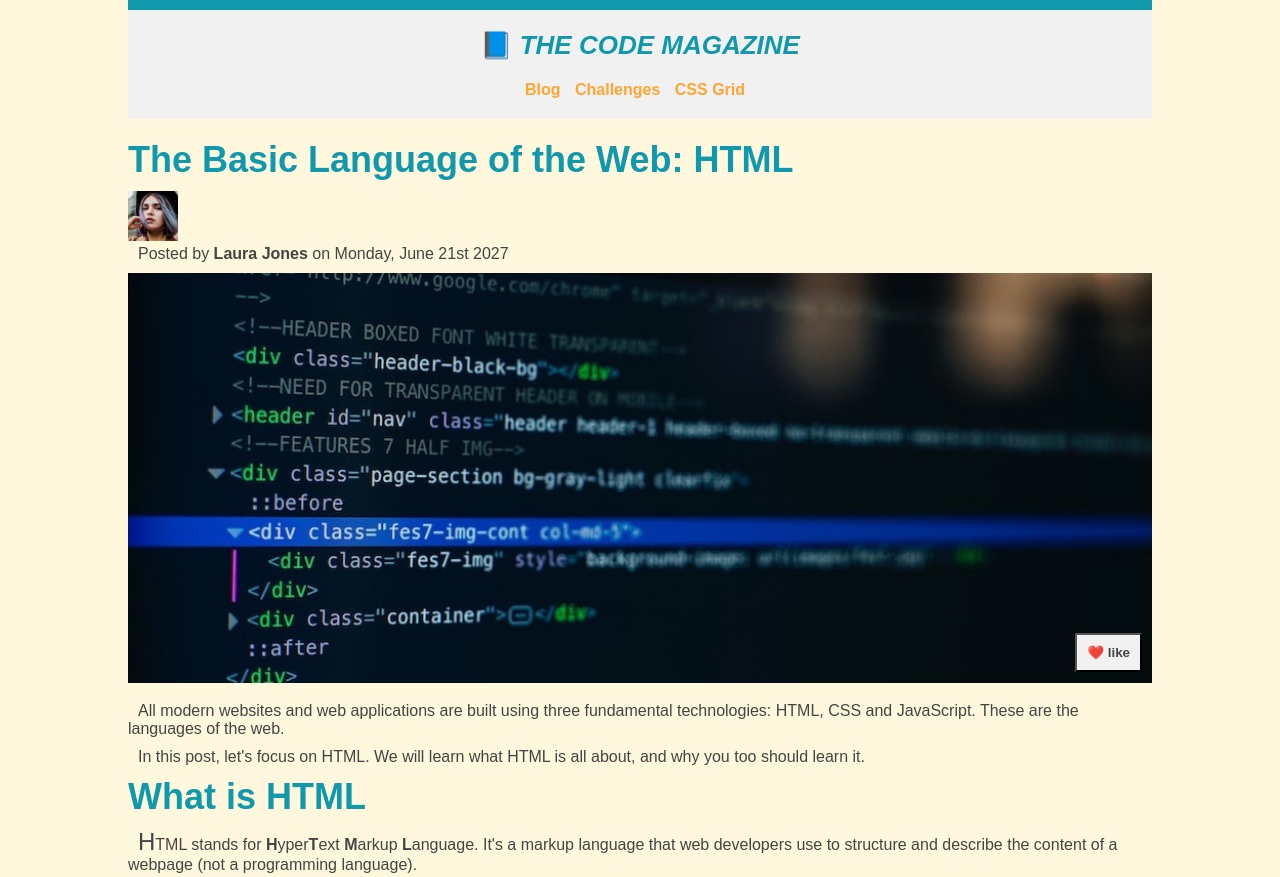
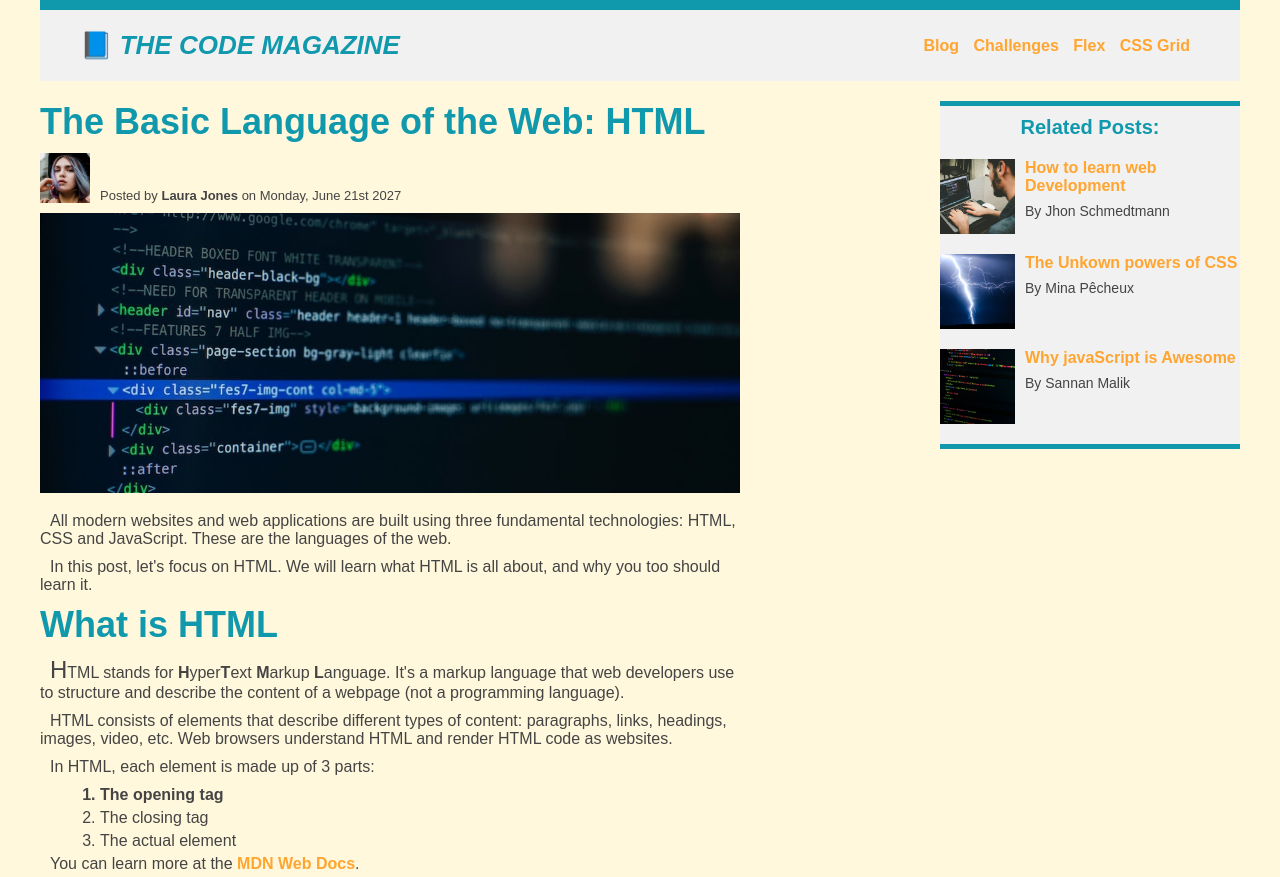
Before and after one commit to reddyakash290/learn_HTML, a plain HTML site: page index.html in a window 1280 px wide. Shown: the top 877 px of the page. Drawn offline with Linux system fonts and the light colour scheme.

Commit message:
after flex box

```diff
--- a/index.html
+++ b/index.html
@@ -15,14 +15,17 @@
         <nav class="C-nav">
           <a href="#">Blog</a>
           <a href="#">Challenges</a>
+          <a href="#">Flex</a>
           <a href="#">CSS Grid</a>
         </nav>
       </header>
 
+      <div class="layout-box">
         <article>
           <header class="article-header">
             <h2>The Basic Language of the Web: HTML</h2>
 
+            <div class="author-box">
               <img
                 src="img/laura-jones.jpg"
                 height="50"
@@ -33,6 +36,7 @@
               <p id="author">
                 Posted by <strong>Laura Jones</strong> on Monday, June 21st 2027
               </p>
+            </div>
 
             <img
               src="img/post-img.jpg"
@@ -40,7 +44,6 @@
               alt="HTML Code picture"
               class="code-img"
             />
-          <button id="like">❤️ <strong>like</strong></button>
           </header>
 
           <p>
@@ -59,8 +62,8 @@
           <p>
             HTML stands for <strong>H</strong>yper<strong>T</strong>ext
             <strong>M</strong>arkup <strong>L</strong>anguage. It's a markup
-          language that web developers use to structure and describe the content
-          of a webpage (not a programming language).
+            language that web developers use to structure and describe the
+            content of a webpage (not a programming language).
           </p>
 
           <p>
@@ -113,29 +116,41 @@
           <h4>Related Posts:</h4>
 
           <ul class="related-post">
-          <li>
+            <li class="related-auth-box">
               <img src="img/related-1.jpg" height="75" width="75" />
-            <a href="#">How to learn web Development</a>
-            <p></p>
+              <div>
+                <a href="https://www.udemy.com/user/jonasschmedtmann/"
+                  >How to learn web Development</a
+                >
                 <p class="related-author">By Jhon Schmedtmann</p>
+              </div>
             </li>
 
-          <li>
+            <li class="related-auth-box">
               <img src="img/related-2.jpg" height="75" width="75" />
-            <a href="#">The Unkown powers of CSS</a>
-            <p></p>
-            <p class="related-author">By Jim Dillon</p>
+              <div>
+                <a
+                  href="https://medium.com/codex/the-hidden-powers-of-css-5f73111633f8"
+                  >The Unkown powers of CSS</a
+                >
+                <p class="related-author">By Mina Pêcheux</p>
+              </div>
             </li>
 
-          <li>
+            <li class="related-auth-box">
               <img src="img/related-3.jpg" height="75" width="75" />
-            <a href="#">Why javaScript is Awsome</a>
-            <p></p>
-            <p class="related-author">By Matilda</p>
+              <div>
+                <a
+                  href="https://medium.com/@sannanmalikofficial/why-javascript-is-awesome-4f5ccd46f246"
+                  >Why javaScript is Awesome</a
+                >
+                <p class="related-author">By Sannan Malik</p>
+              </div>
             </li>
           </ul>
         </aside>
-
+      </div>
+      <!-- <button id="like">❤️ <strong>like</strong></button> -->
       <footer><p id="copyright">Copyright &copy; 2027 Aakash Reddy</p></footer>
     </div>
   </body>
--- a/style.css
+++ b/style.css
@@ -17,29 +17,28 @@ h4 {
   padding: 20px 40px;
   margin-bottom: 20px;
   border-top: 10px solid #1098ad;
-  text-align: center;
 }
 
-.article-header {
+/* .article-header {
   position: relative;
-}
+} */
 
 .container {
-  width: 80%;
+  width: 1200px;
   margin: auto auto;
   background-color: cornsilk;
 }
 
-.C-nav {
+/* .C-nav {
   padding-top: 10px;
   text-align: center;
-}
+} */
 
-.C-nav a:link {
+/* .C-nav a:link {
   margin-right: 10px;
   margin-top: 10px;
   display: inline-block;
-}
+} */
 
 body {
   background-color: cornsilk;
@@ -86,10 +85,9 @@ h3 {
 
 h4 {
   margin-top: 10px;
-  margin-bottom: 10px;
+  margin-bottom: 20px;
   font-size: 20px;
   text-align: center;
-  margin-bottom: 10px;
 }
 
 p {
@@ -114,7 +112,8 @@ li {
 }
 
 #author {
-  font-size: 16px;
+  font-size: 13px;
+  margin-bottom: 0;
 }
 
 #copyright {
@@ -165,3 +164,50 @@ h1::first-letter {
 h2 + p::first-letter {
   font-size: x-large;
 }
+
+.main-header {
+  display: flex;
+  align-items: center;
+  justify-content: space-between;
+}
+
+.C-nav a {
+  margin-right: 10px;
+}
+
+.author-box {
+  display: flex;
+  align-items: end;
+  margin-bottom: 10px;
+}
+
+.layout-box {
+  display: flex;
+  align-items: flex-start;
+  /* justify-content: space-between; */
+  gap: 200px;
+}
+
+.aside-related {
+  width: 300px;
+}
+
+article {
+  flex: 1 0;
+}
+
+.related-post {
+  margin-left: 0px;
+}
+
+.related-post p {
+  font-weight: 100;
+  text-indent: 0px;
+  margin-top: 8px;
+}
+
+.related-auth-box {
+  display: flex;
+  gap: 10px;
+  margin-bottom: 20px;
+}
```
Lines whose indentation alone changed are shown as unchanged.
